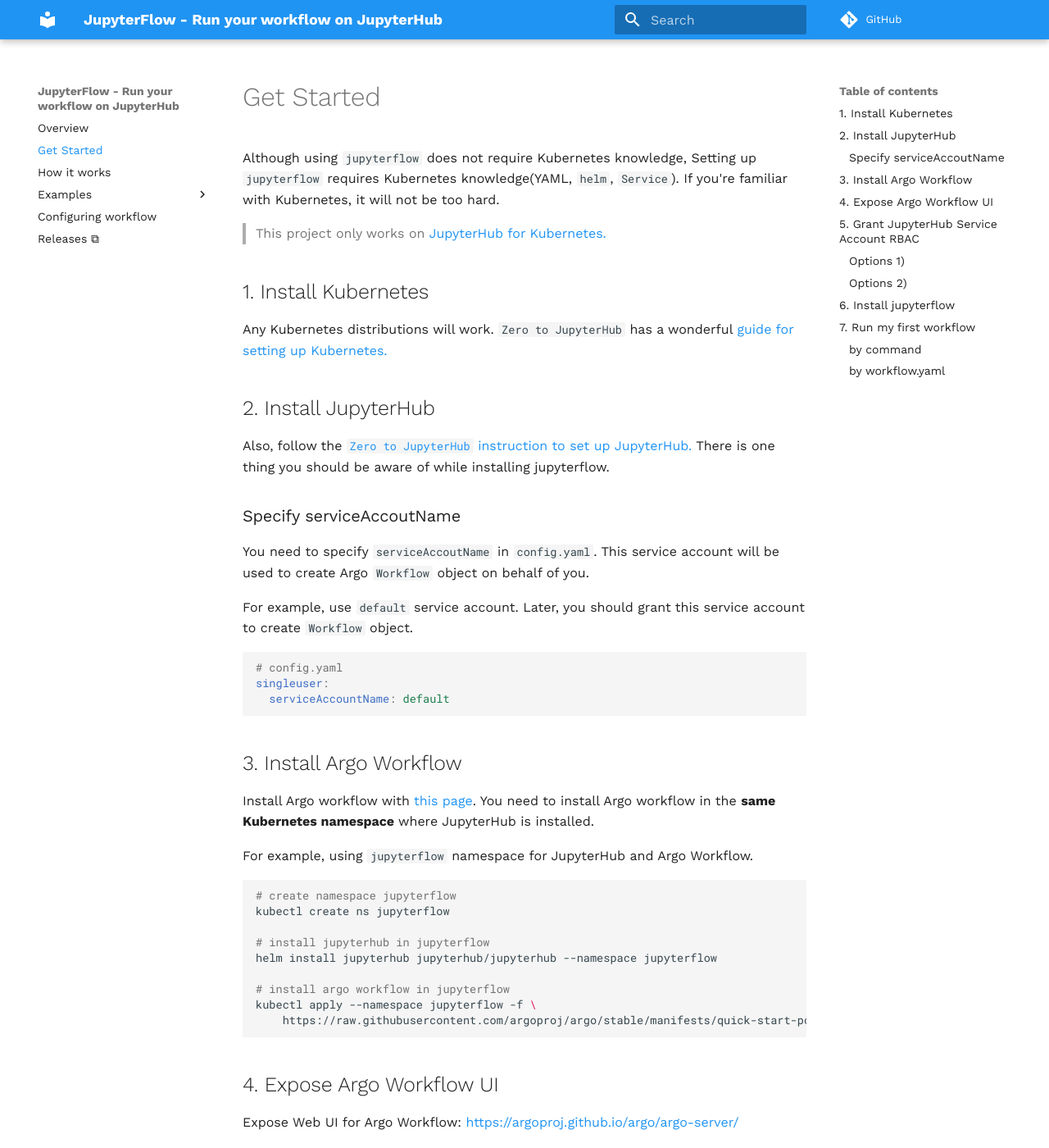
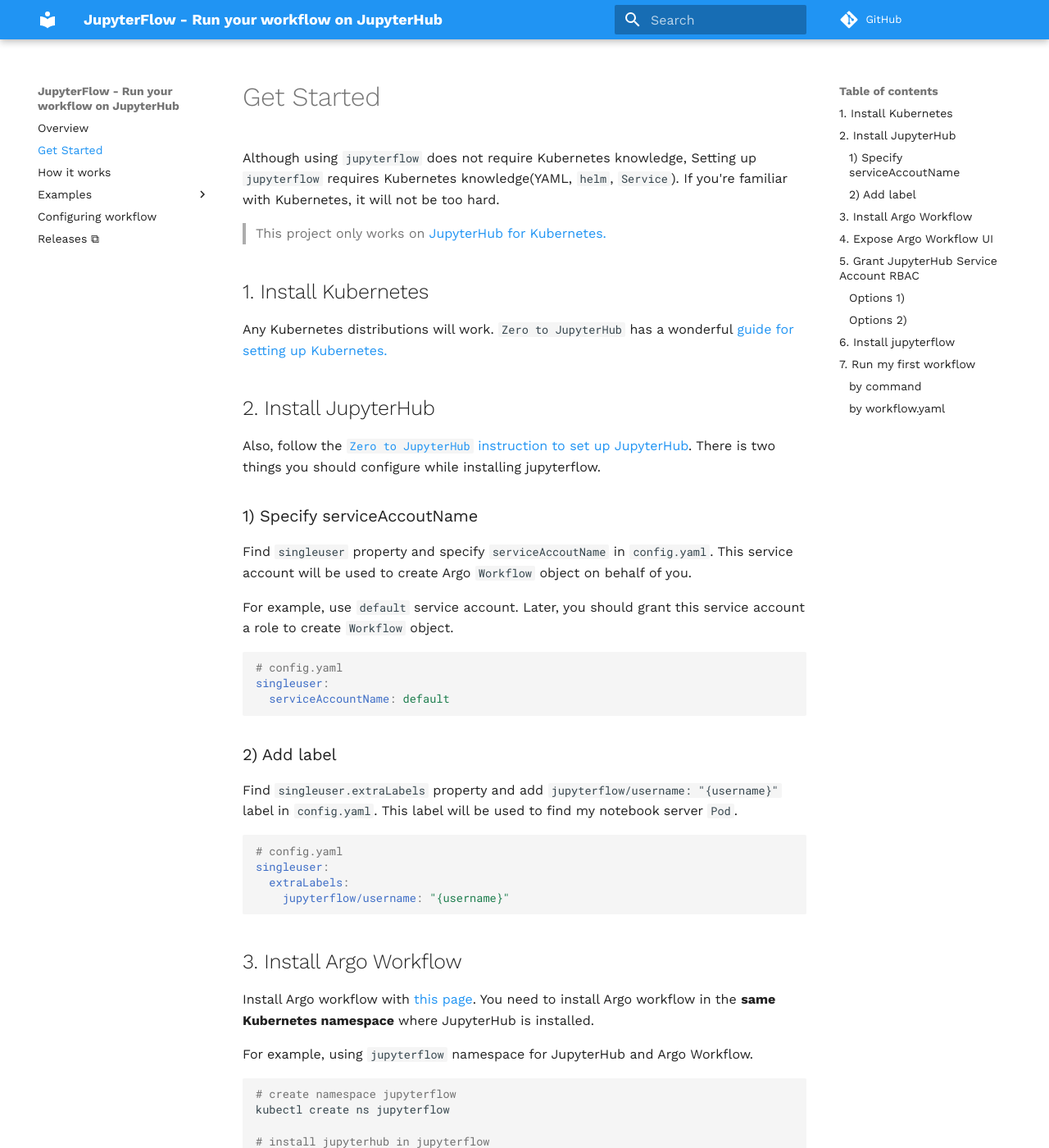
Before and after one commit to hongkunyoo/jupyterflow, an MkDocs documentation site: the page built from docs/get-started.md, in a window 1280 px wide and 1400 px high. Shown: the whole window at 82% size. Built offline with MkDocs 1.6.1 and Material for MkDocs 9.7.7, drawn with Linux system fonts in a browser that asks for light colours; comment, search, counter and statistics services are not loaded; some of the changed text lies outside the part shown.

Commit message:
Update get-started.md

````diff
--- a/docs/get-started.md
+++ b/docs/get-started.md
@@ -10,18 +10,29 @@
 
 ## 2. Install JupyterHub
 
-Also, follow the [`Zero to JupyterHub` instruction to set up JupyterHub.](https://zero-to-jupyterhub.readthedocs.io/en/latest/#setup-jupyterhub) There is one thing you should be aware of while installing jupyterflow.
+Also, follow the [`Zero to JupyterHub` instruction to set up JupyterHub](https://zero-to-jupyterhub.readthedocs.io/en/latest/#setup-jupyterhub). There is two things you should configure while installing jupyterflow.
 
-### Specify serviceAccoutName
+### 1) Specify serviceAccoutName
 
-You need to specify `serviceAccoutName` in `config.yaml`. This service account will be used to create  Argo `Workflow` object on behalf of you.
+Find `singleuser` property and specify `serviceAccoutName` in `config.yaml`. This service account will be used to create  Argo `Workflow` object on behalf of you.
 
-For example, use `default` service account. Later, you should grant this service account to create `Workflow` object.
+For example, use `default` service account. Later, you should grant this service account a role to create `Workflow` object.
 
 ```yaml
 # config.yaml
 singleuser:
   serviceAccountName: default
+```
+
+### 2) Add label
+
+Find `singleuser.extraLabels` property and add `jupyterflow/username: "{username}"` label in `config.yaml`. This label will be used to find my notebook server `Pod`.
+
+```yaml
+# config.yaml
+singleuser:
+  extraLabels:
+    jupyterflow/username: "{username}"
 ```
 
 ## 3. Install Argo Workflow
````
Also changed, not shown: other parts of docs/get-started.md (+11 -0 lines).
